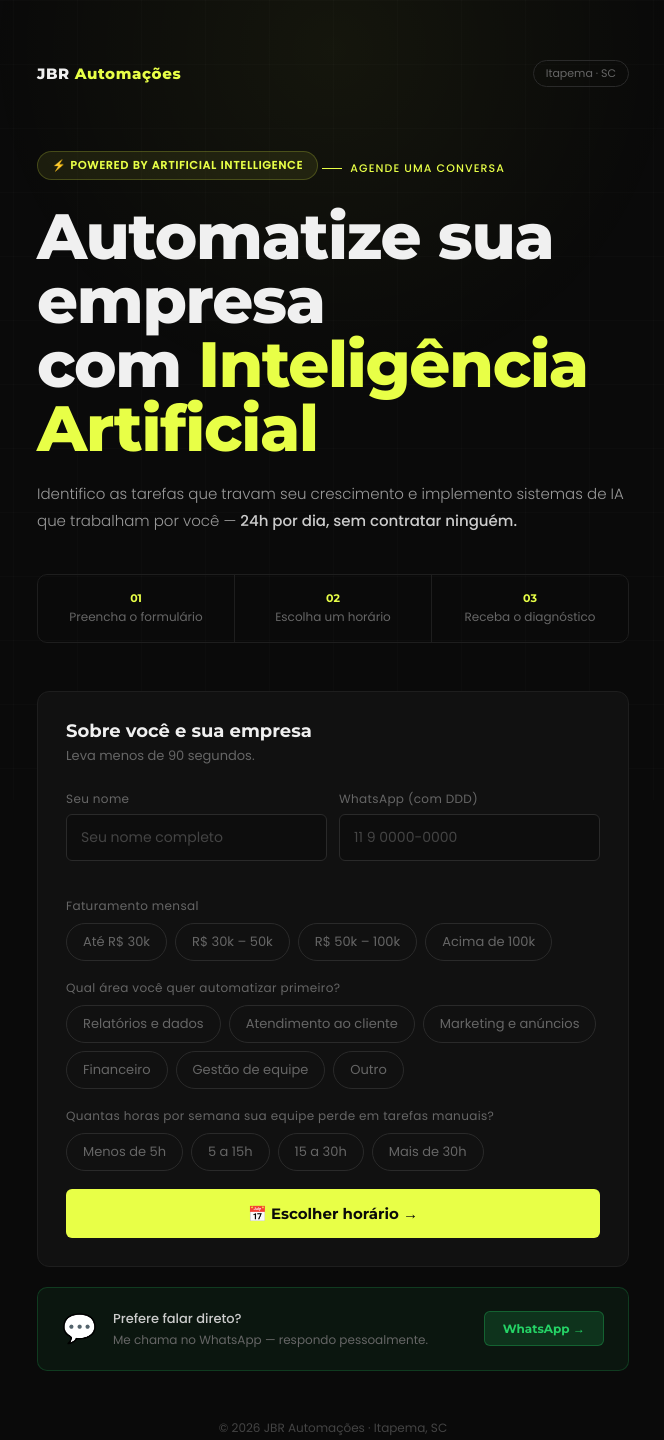
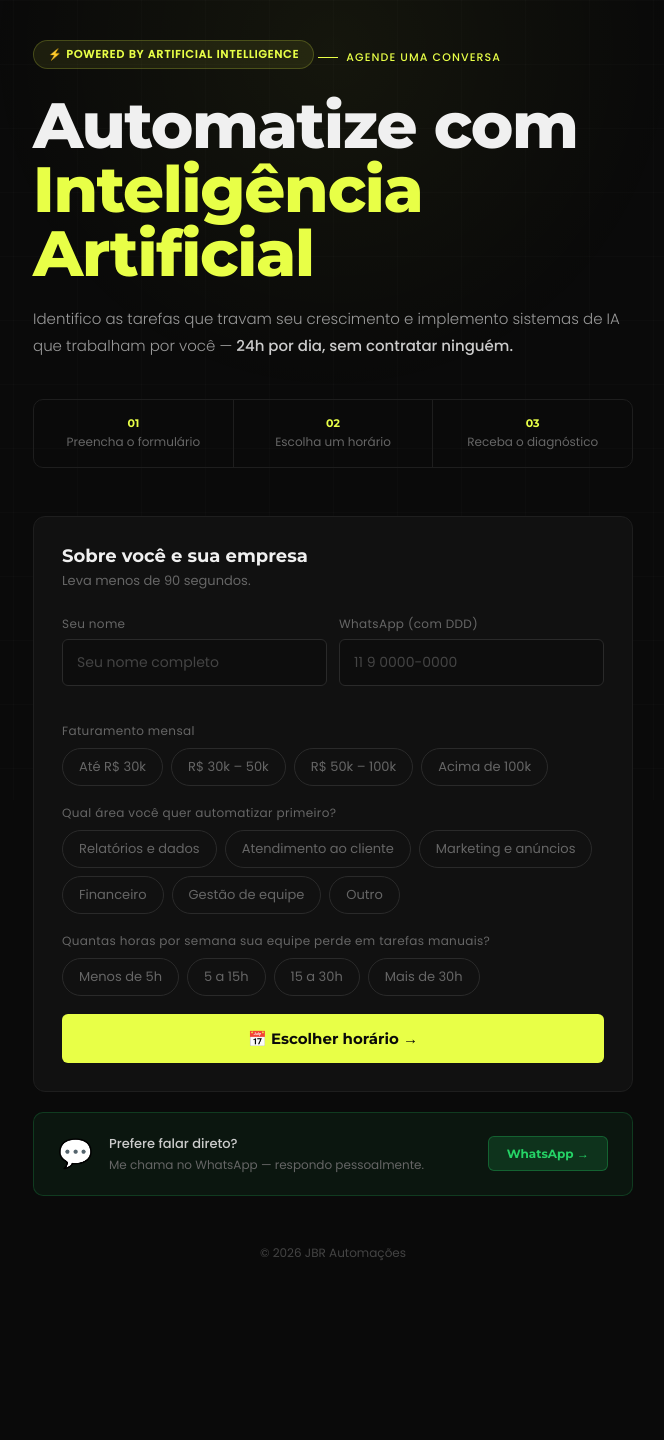
Before and after one commit to jefersonberchiorrodrigues/jbr-agendamento, a website: page public/index.html in a window 1280 px wide. Shown: the whole page, without its empty margins (307-971 px from the left). After the commit the page ends 1322 px from the top, so only its background shows below. Drawn offline with Linux system fonts and the light colour scheme.

Commit message:
novo layout com chips e IA

```diff
--- a/public/index.html
+++ b/public/index.html
@@ -20,7 +20,7 @@
   body{background:var(--bg);color:var(--text);font-family:'Poppins',sans-serif;min-height:100vh;overflow-x:hidden}
   body::after{content:'';position:fixed;inset:0;background-image:linear-gradient(rgba(255,255,255,0.015) 1px,transparent 1px),linear-gradient(90deg,rgba(255,255,255,0.015) 1px,transparent 1px);background-size:64px 64px;pointer-events:none;z-index:0}
   .glow{position:fixed;top:-300px;left:50%;transform:translateX(-50%);width:700px;height:700px;background:radial-gradient(circle,rgba(232,255,71,0.05) 0%,transparent 70%);pointer-events:none;z-index:0}
-  .wrap{position:relative;z-index:1;max-width:640px;margin:0 auto;padding:60px 24px 80px}
+  .wrap{position:relative;z-index:1;max-width:640px;margin:0 auto;padding:40px 20px 60px}
   nav{display:flex;align-items:center;justify-content:space-between;margin-bottom:64px}
   .logo{font-family:'Montserrat',sans-serif;font-size:15px;font-weight:800;letter-spacing:0.04em}
   .logo span{color:var(--accent)}
@@ -99,14 +99,10 @@
 <body>
 <div class="glow"></div>
 <div class="wrap">
-  <nav>
-    <div class="logo">JBR <span>Automações</span></div>
-    <div class="badge">Itapema · SC</div>
-  </nav>
 
   <div class="badge-ia">⚡ Powered by Artificial Intelligence</div>
   <div class="eyebrow">Agende uma conversa</div>
-  <h1>Automatize sua empresa<br>com <em>Inteligência<br>Artificial</em></h1>
+  <h1>Automatize com<br><em>Inteligência Artificial</em></h1>
   <p class="lead">
     Identifico as tarefas que travam seu crescimento e implemento sistemas de IA que trabalham por você — <strong>24h por dia, sem contratar ninguém.</strong>
   </p>
@@ -192,7 +188,7 @@
     <a class="wa-btn" href="https://wa.me/5511963398383?text=Ol%C3%A1%20Jeferson%2C%20vi%20seu%20v%C3%ADdeo%20e%20quero%20saber%20mais%20sobre%20automa%C3%A7%C3%B5es%20com%20IA" target="_blank">WhatsApp →</a>
   </div>
 
-  <footer>© 2026 JBR Automações · Itapema, SC</footer>
+  <footer>© 2026 JBR Automações</footer>
 </div>
 
 <script>
```
